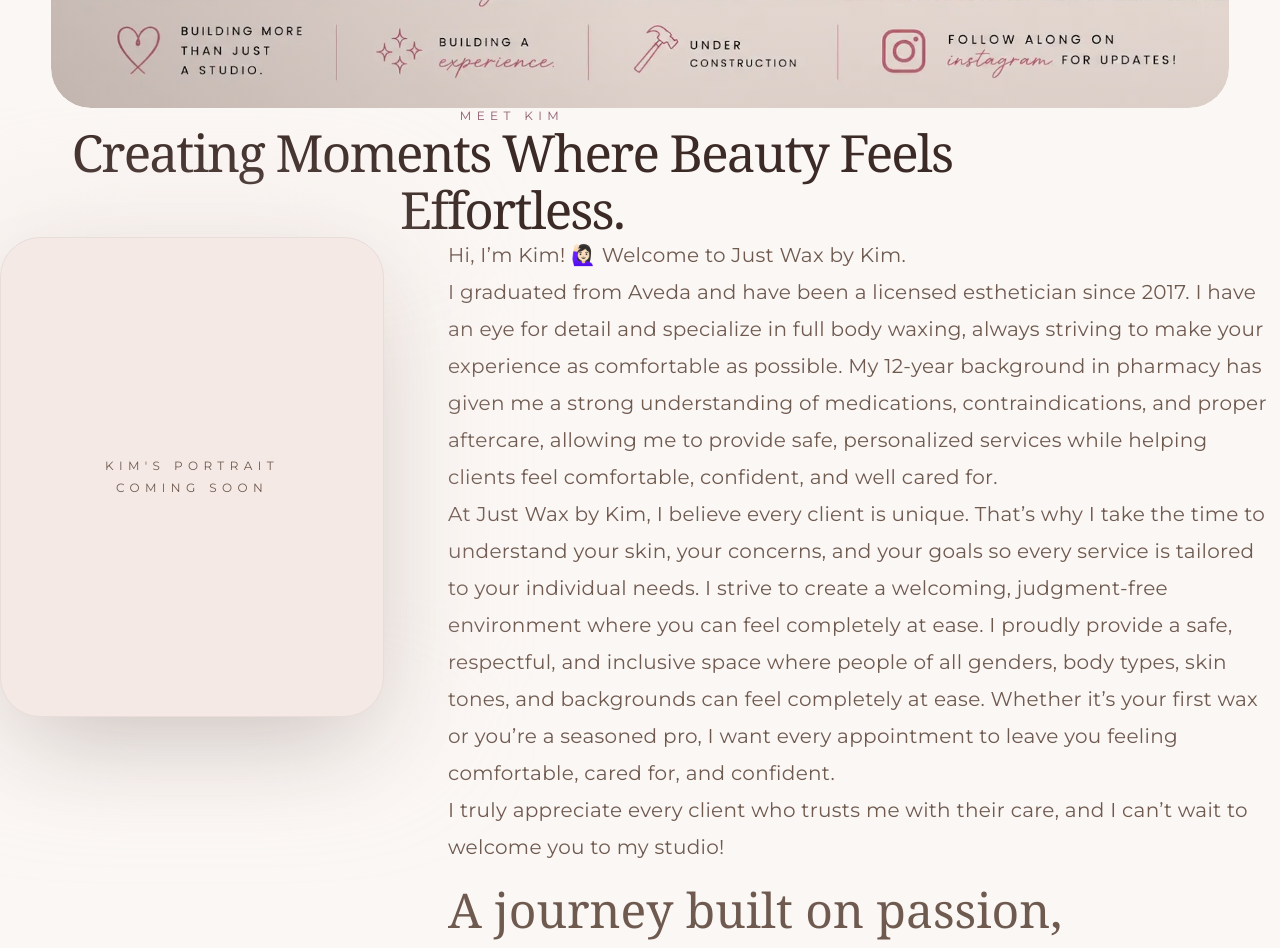
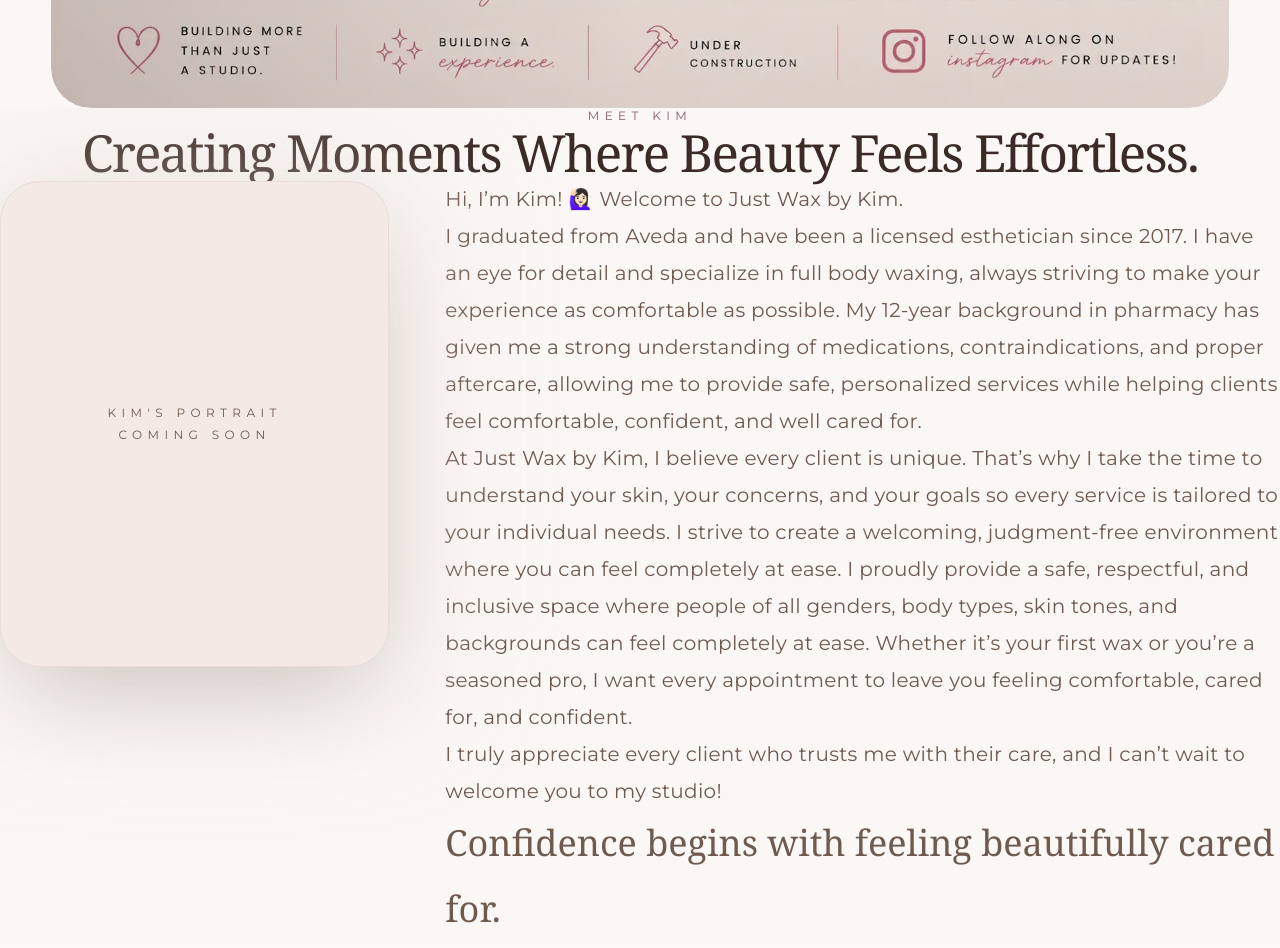
Before and after one commit to kevin-phan-25/just-wax-by-kim, a Next.js app: page / in a window 1280 px wide. Shown: the part 520-1468 px from the top of the page. Built offline with nearby package versions, Linux system fonts and the light colour scheme; a web font is replaced by a local one.

Commit message:
Update AboutContent.tsx

```diff
--- a/features/about/AboutContent.tsx
+++ b/features/about/AboutContent.tsx
@@ -7,11 +7,10 @@
  * Luxury editorial About content.
  *
  * Updates:
- * • Three cell editorial grid
- * • Image anchored left
- * • Content spans center + right
- * • Responsive phone/tablet/desktop
+ * • Three column editorial grid
+ * • Centered title spanning full width
  * • Improved paragraph spacing
+ * • Responsive mobile/tablet/desktop
  *
  * ---
  */
@@ -33,14 +32,12 @@ export default function AboutContent() {
       "
     >
 
-      {/* Header */}
+      {/* TITLE - SPANS ALL CELLS */}
       <header
         className="
+          w-full
+
           text-center
-
-          max-w-5xl
-
-          mx-auto
 
           mb-16
           md:mb-24
@@ -55,7 +52,8 @@ export default function AboutContent() {
 
             tracking-[0.45em]
 
-            text-xs
+            text-[10px]
+            sm:text-xs
 
             text-[#8C5A6B]
 
@@ -68,6 +66,10 @@ export default function AboutContent() {
 
         <h2
           className="
+            mx-auto
+
+            max-w-7xl
+
             font-serif
 
             text-4xl
@@ -75,9 +77,11 @@ export default function AboutContent() {
             md:text-6xl
             lg:text-7xl
 
-            leading-[1.08]
+            leading-[1.05]
 
             tracking-[-0.04em]
+
+            whitespace-normal
 
             text-[#3B2A26]
           "
@@ -89,8 +93,7 @@ export default function AboutContent() {
 
 
 
-
-      {/* 3 CELL EDITORIAL GRID */}
+      {/* 3 CELL GRID */}
       <div
         className="
           grid
@@ -99,33 +102,26 @@ export default function AboutContent() {
 
           lg:grid-cols-3
 
-          gap-12
-
-          lg:gap-16
+          gap-10
+          lg:gap-14
 
           items-start
         "
       >
 
 
-        {/* CELL 1 - IMAGE */}
+        {/* CELL 1 */}
         <div
           className="
-            lg:col-span-1
-
             w-full
           "
         >
-
           <AboutImage />
-
         </div>
 
 
 
-
-
-        {/* CELL 2 + CELL 3 - CONTENT */}
+        {/* CELL 2 + CELL 3 */}
         <div
           className="
             lg:col-span-2
@@ -133,15 +129,12 @@ export default function AboutContent() {
             w-full
 
             text-center
-
             lg:text-left
 
             text-[#75635B]
 
             text-base
-
             sm:text-lg
-
             md:text-xl
 
             leading-[1.9]
@@ -154,7 +147,7 @@ export default function AboutContent() {
                 key={index}
                 className="
                   mb-8
-
+                  sm:mb-10
                   md:mb-12
 
                   tracking-[0.015em]
@@ -167,28 +160,24 @@ export default function AboutContent() {
 
 
 
+          {/* Closing statement */}
           <p
             className="
               mt-12
-
-              md:mt-20
+              md:mt-16
 
               font-serif
 
-              text-3xl
-
+              text-2xl
+              sm:text-3xl
               md:text-4xl
 
-              lg:text-5xl
-
-              leading-tight
+              leading-snug
 
               text-[#3B2A26]
             "
           >
-            A journey built on passion,
-            confidence, and making every
-            client feel beautiful.
+            Confidence begins with feeling beautifully cared for.
           </p>
 
 
```
